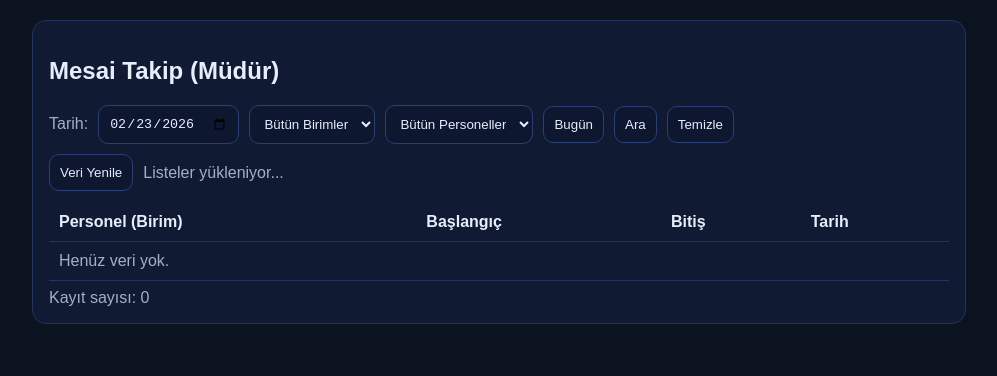
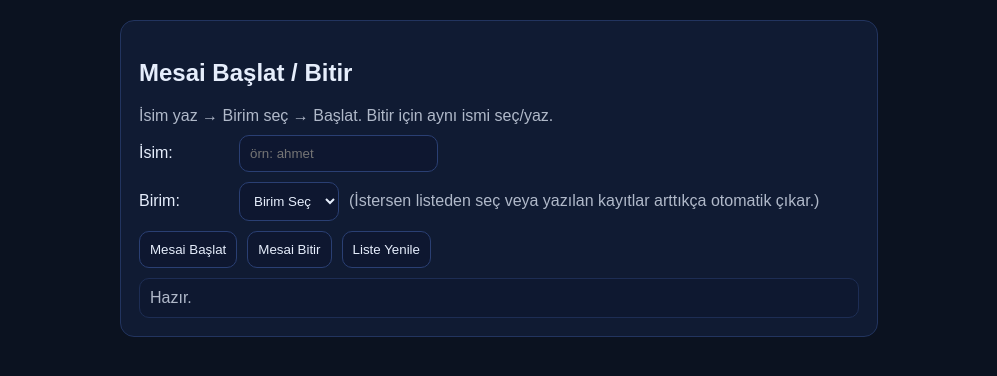
Before and after one commit to ahmeetyigt-ai/egm-mesai-panel, a plain HTML site: page index.html in a window 1280 px wide. Shown: the whole page, without its empty margins (141-1138 px from the left). Drawn offline with Linux system fonts and the light colour scheme.

Commit message:
Update index.html

```diff
--- a/index.html
+++ b/index.html
@@ -5,149 +5,126 @@
   <meta charset="utf-8" />
   <style>
     body{font-family:Arial;margin:20px;background:#0b1220;color:#e6eefc}
-    .card{max-width:900px;margin:auto;background:#101b33;border:1px solid #22345f;border-radius:14px;padding:16px}
-    .row{display:flex;gap:10px;flex-wrap:wrap;align-items:center}
+    .card{max-width:720px;margin:auto;background:#101b33;border:1px solid #22345f;border-radius:14px;padding:18px}
+    .row{display:flex;gap:10px;flex-wrap:wrap;align-items:center;margin:10px 0}
     input,select,button{padding:10px;border-radius:10px;border:1px solid #2a3f73;background:#0e1730;color:#e6eefc}
     button{cursor:pointer}
-    table{width:100%;border-collapse:collapse;margin-top:12px}
-    th,td{border-bottom:1px solid #22345f;padding:10px;text-align:left}
-    .muted{opacity:.7}
+    .msg{margin-top:10px;padding:10px;border-radius:10px;background:#0e1730;border:1px solid #22345f}
+    .ok{border-color:#2d6a4f}
+    .err{border-color:#a4161a}
+    .muted{opacity:.75}
+    label{min-width:90px}
   </style>
 </head>
 <body>
   <div class="card">
-    <h2>Mesai Takip (Müdür)</h2>
+    <h2>Mesai Başlat / Bitir</h2>
+    <div class="muted">İsim yaz → Birim seç → Başlat. Bitir için aynı ismi seç/yaz.</div>
 
     <div class="row">
-      <label class="muted">Tarih:</label>
-      <input id="tarih" type="date">
-
-      <select id="birim">
-        <option value="">Bütün Birimler</option>
-      </select>
-
-      <select id="personel">
-        <option value="">Bütün Personeller</option>
-      </select>
-
-      <button onclick="today()">Bugün</button>
-      <button onclick="search()">Ara</button>
-      <button onclick="clearAll()">Temizle</button>
+      <label>İsim:</label>
+      <input id="personel" list="plist" placeholder="örn: ahmet" />
+      <datalist id="plist"></datalist>
     </div>
 
-    <div class="row" style="margin-top:10px">
-      <button onclick="refreshLists()">Veri Yenile</button>
-      <span id="msg" class="muted"></span>
+    <div class="row">
+      <label>Birim:</label>
+      <select id="birim">
+        <option value="">Birim Seç</option>
+        <option>Asayiş</option>
+        <option>İdari</option>
+        <option>Destek</option>
+      </select>
+      <span class="muted">(İstersen listeden seç veya yazılan kayıtlar arttıkça otomatik çıkar.)</span>
     </div>
 
-    <table>
-      <thead>
-        <tr>
-          <th>Personel (Birim)</th>
-          <th>Başlangıç</th>
-          <th>Bitiş</th>
-          <th>Tarih</th>
-        </tr>
-      </thead>
-      <tbody id="tbody">
-        <tr><td colspan="4" class="muted">Henüz veri yok.</td></tr>
-      </tbody>
-    </table>
+    <div class="row">
+      <button onclick="start()">Mesai Başlat</button>
+      <button onclick="end()">Mesai Bitir</button>
+      <button onclick="reloadLists()">Liste Yenile</button>
+    </div>
 
-    <div class="muted" id="count" style="margin-top:8px">Kayıt sayısı: 0</div>
+    <div id="msg" class="msg muted">Hazır.</div>
   </div>
 
 <script>
-  function setMsg(t){ document.getElementById('msg').textContent = t || ''; }
+  const msgEl = document.getElementById('msg');
 
-  function today(){
-    const d = new Date();
-    document.getElementById('tarih').value = d.toISOString().slice(0,10);
+  function setMsg(text, type){
+    msgEl.textContent = text;
+    msgEl.classList.remove('ok','err','muted');
+    msgEl.classList.add(type || 'muted');
   }
 
-  function clearAll(){
-    document.getElementById('tarih').value = '';
-    document.getElementById('birim').value = '';
-    document.getElementById('personel').value = '';
-    render([]);
+  function getForm(){
+    return {
+      personel: document.getElementById('personel').value.trim(),
+      birim: document.getElementById('birim').value.trim()
+    };
   }
 
-  function refreshLists(){
-    setMsg('Listeler yükleniyor...');
+  function start(){
+    const f = getForm();
+    setMsg('Kaydediliyor...', 'muted');
     google.script.run
-      .withSuccessHandler(data => {
-        fillSelect('birim', data.birimler, 'Bütün Birimler');
-        fillSelect('personel', data.personeller, 'Bütün Personeller');
-        setMsg('Tamam'); setTimeout(()=>setMsg(''), 1200);
+      .withSuccessHandler(res => {
+        setMsg(res.msg || 'Mesai başladı.', 'ok');
+        reloadLists();
       })
       .withFailureHandler(err => {
         console.error(err);
-        setMsg('Hata: ' + (err?.message || err));
+        setMsg('Hata: ' + (err?.message || err), 'err');
+      })
+      .startMesai(f);
+  }
+
+  function end(){
+    const f = getForm();
+    setMsg('Kapatılıyor...', 'muted');
+    google.script.run
+      .withSuccessHandler(res => {
+        setMsg(res.msg || 'Mesai bitti.', 'ok');
+        reloadLists();
+      })
+      .withFailureHandler(err => {
+        console.error(err);
+        setMsg('Hata: ' + (err?.message || err), 'err');
+      })
+      .endMesai({ personel: f.personel });
+  }
+
+  function reloadLists(){
+    google.script.run
+      .withSuccessHandler(data => {
+        const dl = document.getElementById('plist');
+        dl.innerHTML = '';
+        (data.personeller || []).forEach(p => {
+          const o = document.createElement('option');
+          o.value = p;
+          dl.appendChild(o);
+        });
+
+        // birimleri sheet'ten de ekleyelim (mevcut seçenekleri bozmadan)
+        const birimSel = document.getElementById('birim');
+        const existing = new Set([...birimSel.options].map(o => o.value).filter(Boolean));
+        (data.birimler || []).forEach(b => {
+          if (!existing.has(b)) {
+            const opt = document.createElement('option');
+            opt.value = b;
+            opt.textContent = b;
+            birimSel.appendChild(opt);
+            existing.add(b);
+          }
+        });
+      })
+      .withFailureHandler(err => {
+        console.error(err);
+        setMsg('Liste yenileme hatası: ' + (err?.message || err), 'err');
       })
       .getLists();
   }
 
-  function fillSelect(id, items, allText){
-    const sel = document.getElementById(id);
-    sel.innerHTML = `<option value="">${allText}</option>`;
-    (items||[]).forEach(x=>{
-      const opt = document.createElement('option');
-      opt.value = x;
-      opt.textContent = x;
-      sel.appendChild(opt);
-    });
-  }
-
-  function search(){
-    const filters = {
-      tarih: document.getElementById('tarih').value,
-      birim: document.getElementById('birim').value,
-      personel: document.getElementById('personel').value
-    };
-    setMsg('Aranıyor...');
-    google.script.run
-      .withSuccessHandler(rows => {
-        render(rows || []);
-        setMsg('Tamam'); setTimeout(()=>setMsg(''), 1200);
-      })
-      .withFailureHandler(err => {
-        console.error(err);
-        setMsg('Hata: ' + (err?.message || err));
-      })
-      .getMesaiList(filters);
-  }
-
-  function render(rows){
-    const tb = document.getElementById('tbody');
-    const count = document.getElementById('count');
-    if (!rows || rows.length === 0){
-      tb.innerHTML = `<tr><td colspan="4" class="muted">Henüz veri yok.</td></tr>`;
-      count.textContent = 'Kayıt sayısı: 0';
-      return;
-    }
-    tb.innerHTML = rows.map(r => `
-      <tr>
-        <td>${esc(r.personel)} <span class="muted">(${esc(r.birim)})</span></td>
-        <td>${esc(r.baslangic)}</td>
-        <td>${esc(r.bitis || '')}</td>
-        <td>${esc(r.tarih)}</td>
-      </tr>
-    `).join('');
-    count.textContent = 'Kayıt sayısı: ' + rows.length;
-  }
-
-  function esc(s){
-    return String(s||'')
-      .replaceAll('&','&amp;')
-      .replaceAll('<','&lt;')
-      .replaceAll('>','&gt;')
-      .replaceAll('"','&quot;')
-      .replaceAll("'","&#039;");
-  }
-
-  today();
-  refreshLists();
-  search();
+  reloadLists();
 </script>
 </body>
 </html>
```
